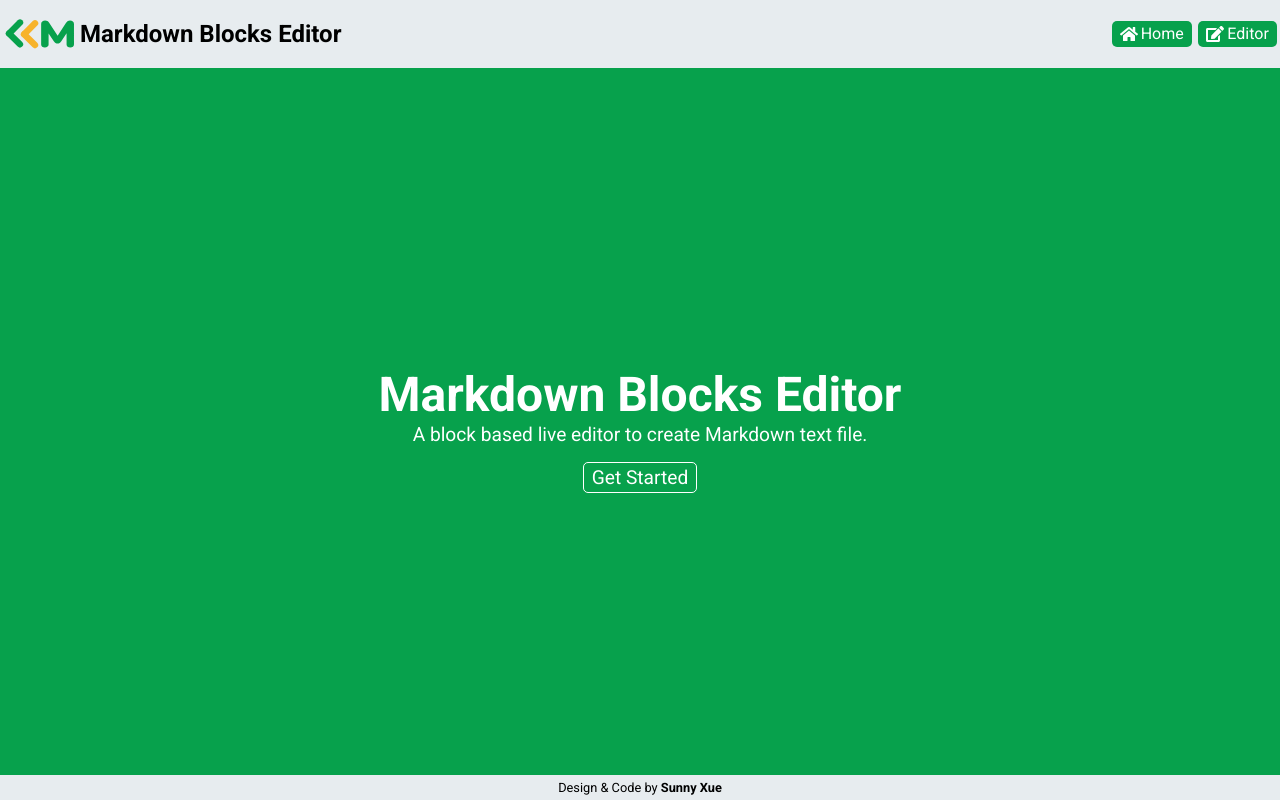
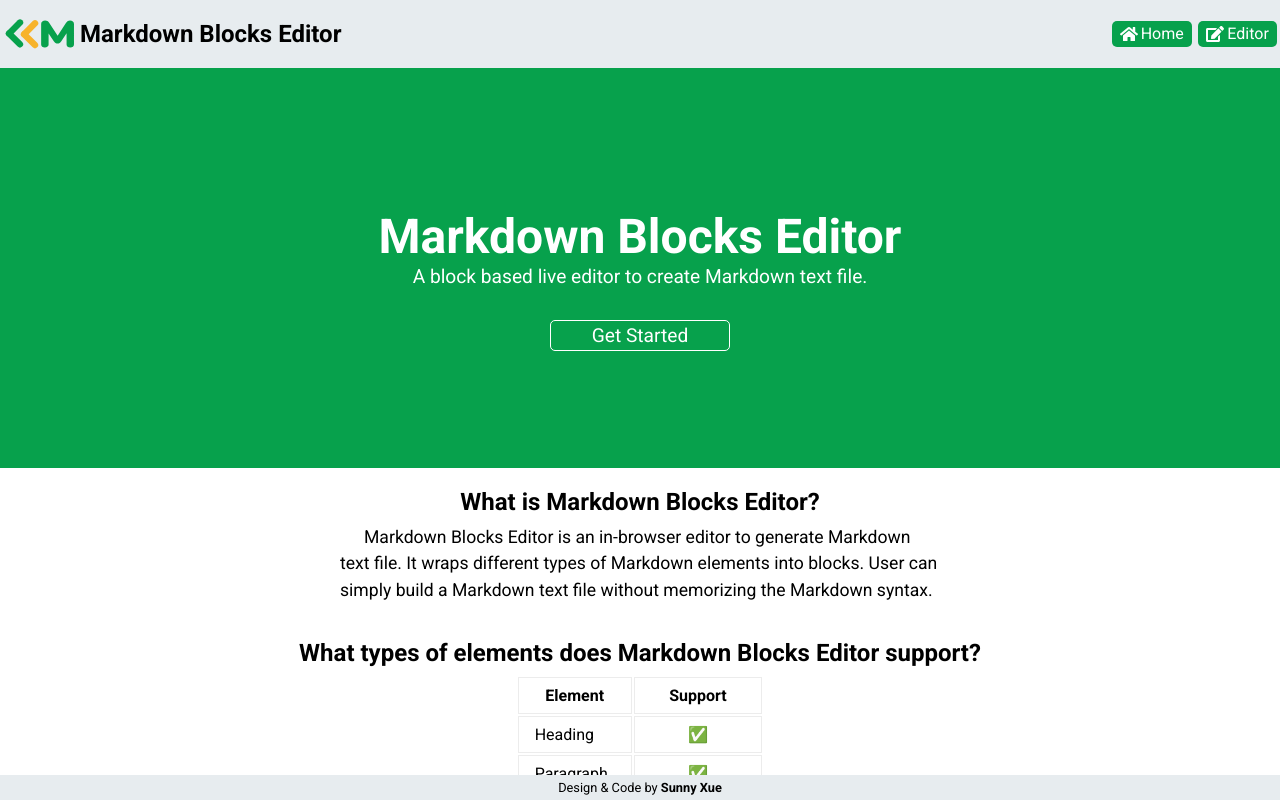
Before and after one commit to Sunnysit/markdown-blocks-editor, a React (Create React App) app: page / in a window 1280 px wide. Built offline with nearby package versions, Linux system fonts and the light colour scheme.

Commit message:
Add description in Home page

```diff
--- a/package.json
+++ b/package.json
@@ -1,6 +1,6 @@
 {
   "name": "markdown-blocks-editor",
-  "version": "1.0.0",
+  "version": "1.0.1",
   "private": true,
   "dependencies": {
     "@fortawesome/fontawesome-svg-core": "^1.2.28",
--- a/src/assets/introductionInfo.js
+++ b/src/assets/introductionInfo.js
@@ -43,7 +43,7 @@ export const APP_INTRODUCTION = [
     type: 'heading',
     sid: '1FROtp3Pv',
     data: {
-      value: 'What types of elements does Markdown Blocks Editor suppor?',
+      value: 'What types of elements does Markdown Blocks Editor support?',
       level: 2,
     },
   },
--- a/src/components/views/HomeView.js
+++ b/src/components/views/HomeView.js
@@ -4,21 +4,49 @@ import { Link } from 'react-router-dom';
 import Header from '../container/Header';
 import Footer from '../container/Footer';
 
+import SupportElementsTable from '../widgets/homeView/SupportElementsTable';
+
 const HomeView = () => {
   return (
     <>
       <Header />
       <main className='home-view'>
-        <div className='banner'>
+        <section className='banner'>
           <h1 className='title'>Markdown Blocks Editor</h1>
           <p className='subtitle'>
             A block based live editor to create Markdown text file.
           </p>
-        </div>
-        <Link to='/editor' className='start-btn'>
-          Get started
-        </Link>
+          <Link to='/editor' className='start-btn'>
+            Get started
+          </Link>
+        </section>
+        <section className='info-section'>
+          <h2 className='title'>What is Markdown Blocks Editor?</h2>
+          <p className='description'>
+            Markdown Blocks Editor is an in-browser editor to generate Markdown
+            text file. It wraps different types of Markdown elements into
+            blocks. User can simply build a Markdown text file without
+            memorizing the Markdown syntax.
+          </p>
+        </section>
+        <section className='info-section'>
+          <h2 className='title'>
+            What types of elements does Markdown Blocks Editor support?
+          </h2>
+          <SupportElementsTable />
+        </section>
+        <section className='info-section'>
+          <h2 className='title'>
+            Can I use Markdown Blocks Editor on my phone?
+          </h2>
+          <p className='description'>
+            Yes, Markdown Blocks Editor is responsive web app that you can use
+            it on smartphone. However, in order to have better user experience,
+            we highly recommend use it on Desktop/Laptop Browser.
+          </p>
+        </section>
       </main>
+
       <Footer />
     </>
   );
--- /dev/null
+++ b/src/components/widgets/homeView/SupportElementsTable.js
@@ -0,0 +1,45 @@
+import React from 'react';
+
+const SupportElementsTable = () => {
+  const elements = [
+    { name: 'Heading', isSupport: true },
+    { name: 'Paragraph', isSupport: true },
+    { name: 'Blockquote', isSupport: true },
+    { name: 'Link', isSupport: true },
+    { name: 'List', isSupport: true },
+    { name: 'Code block', isSupport: true },
+    { name: 'Image', isSupport: true },
+    { name: 'Table', isSupport: false },
+  ];
+
+  const renderTableItem = elements.map((item, index) => {
+    return (
+      <tr key={index}>
+        <td>{item.name}</td>
+        <td>
+          {item.isSupport ? (
+            <span role='img' aria-label='support'>
+              ✅
+            </span>
+          ) : (
+            <span>Coming soon</span>
+          )}
+        </td>
+      </tr>
+    );
+  });
+
+  return (
+    <table className='description-table'>
+      <thead>
+        <tr>
+          <th>Element</th>
+          <th>Support</th>
+        </tr>
+      </thead>
+      <tbody>{renderTableItem}</tbody>
+    </table>
+  );
+};
+
+export default SupportElementsTable;
--- a/src/sass/editor.scss
+++ b/src/sass/editor.scss
@@ -125,6 +125,8 @@
   width: 100%;
   display: flex;
   align-items: center;
+  background-color: $background-color;
+  padding: 0.5rem 0;
 }
 
 /*=====  End of Header Menu Style  ======*/
@@ -133,7 +135,6 @@
     =            EditView Style            =
     =============================================*/
 .edit-view-header {
-  background-color: $background-color;
   max-width: 100%;
   flex: 3;
   height: 100%;
@@ -393,7 +394,6 @@
   =            Review View Style            =
   =============================================*/
 .review-view-header {
-  background-color: $background-color;
   max-width: 100%;
   flex: 2;
   height: 100%;
@@ -406,7 +406,7 @@
     justify-content: flex-end;
     flex-wrap: wrap;
     align-items: center;
-    margin: 0.3rem 0;
+    margin: 0;
 
     li {
       margin: 0 0.2rem 0.2rem;
--- a/src/sass/home.scss
+++ b/src/sass/home.scss
@@ -1,14 +1,21 @@
 .home-view {
   display: flex;
-  justify-content: center;
   align-items: center;
   flex-direction: column;
-  background-color: $primary-color;
+  padding-bottom: 1rem;
+
   height: 100vh;
+  overflow: auto;
 
   .banner {
     width: 100%;
     text-align: center;
+    min-height: 50vh;
+    display: flex;
+    flex-direction: column;
+    align-items: center;
+    justify-content: center;
+    background-color: $primary-color;
 
     .title {
       color: white;
@@ -17,7 +24,7 @@
     }
 
     .subtitle {
-      margin: 0;
+      margin: 0 0 1rem;
       font-size: 1.2rem;
       color: white;
     }
@@ -34,12 +41,54 @@
     font-size: 1.2rem;
     text-decoration: none;
     text-transform: capitalize;
+    width: 180px;
 
     &:hover {
       background-color: $accent-color;
     }
   }
 }
+
+/*=============================================
+=            Info Section Style            =
+=============================================*/
+.info-section {
+  width: 100%;
+  background-color: white;
+  padding: 0 0.3rem;
+  margin-bottom: 1rem;
+
+  .title {
+    text-align: center;
+    margin-bottom: 0.5rem;
+  }
+
+  .description {
+    max-width: 600px;
+    margin: 0 auto;
+    font-size: 1.1rem;
+    line-height: 1.5;
+    text-indent: 1.5rem;
+  }
+
+  .description-table {
+    max-width: 600px;
+    margin: 0 auto;
+
+    th,
+    td {
+      border: 1px solid #ececec;
+      padding: 0.5rem 1rem;
+      text-align: center;
+    }
+
+    tr td:first-of-type {
+      text-align: left;
+    }
+  }
+}
+
+/*=====  End of Info Section Style  ======*/
 
 /*=============================================
   =            Header Style            =
@@ -54,7 +103,7 @@
     align-items: center;
     text-decoration: none;
     color: black;
-    width: 40%;
+
     .logo {
       display: block;
       width: 5rem;
@@ -62,7 +111,6 @@
   }
 
   .header-right {
-    width: 60%;
     display: flex;
     justify-content: flex-end;
     .nav {
```
